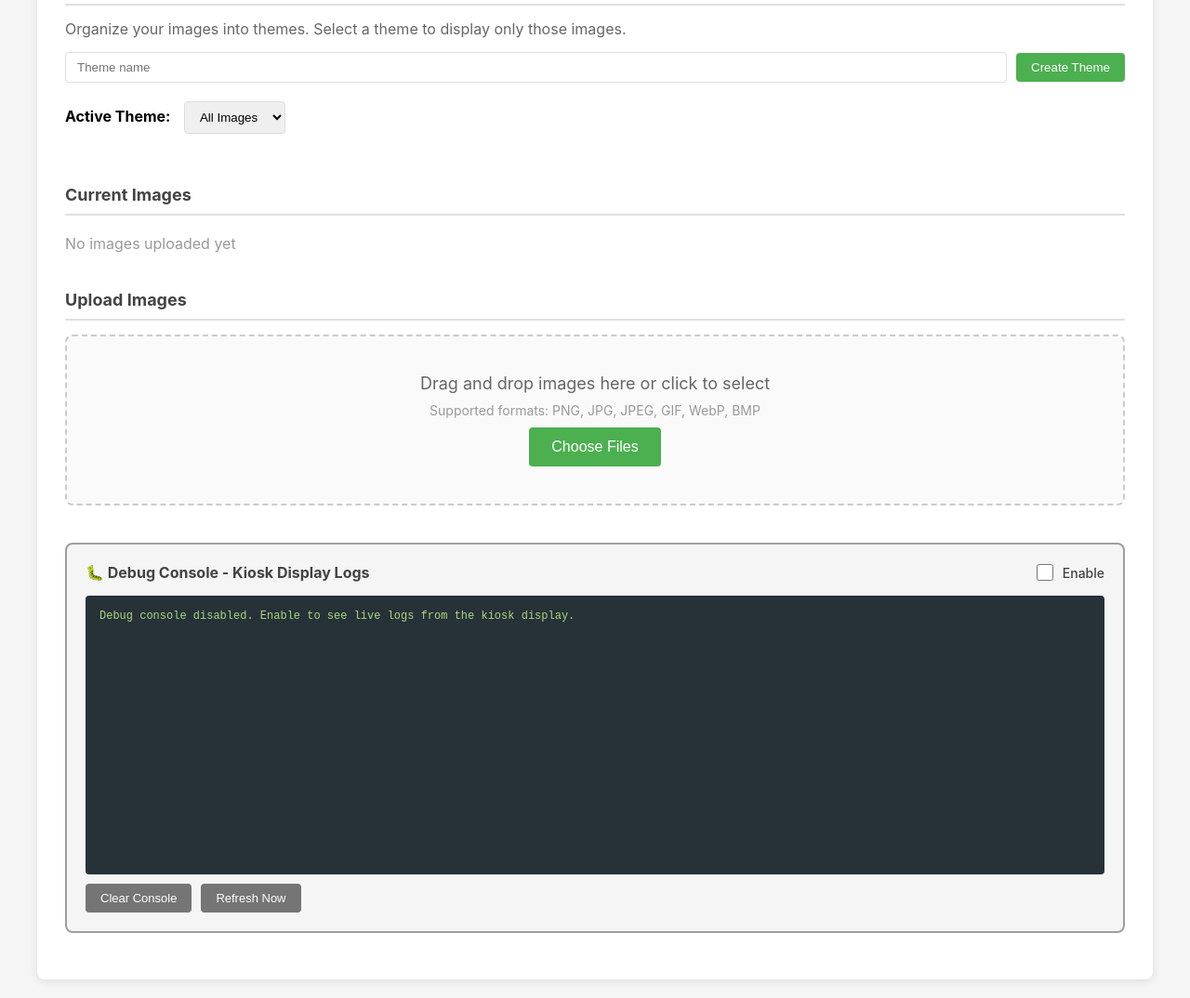
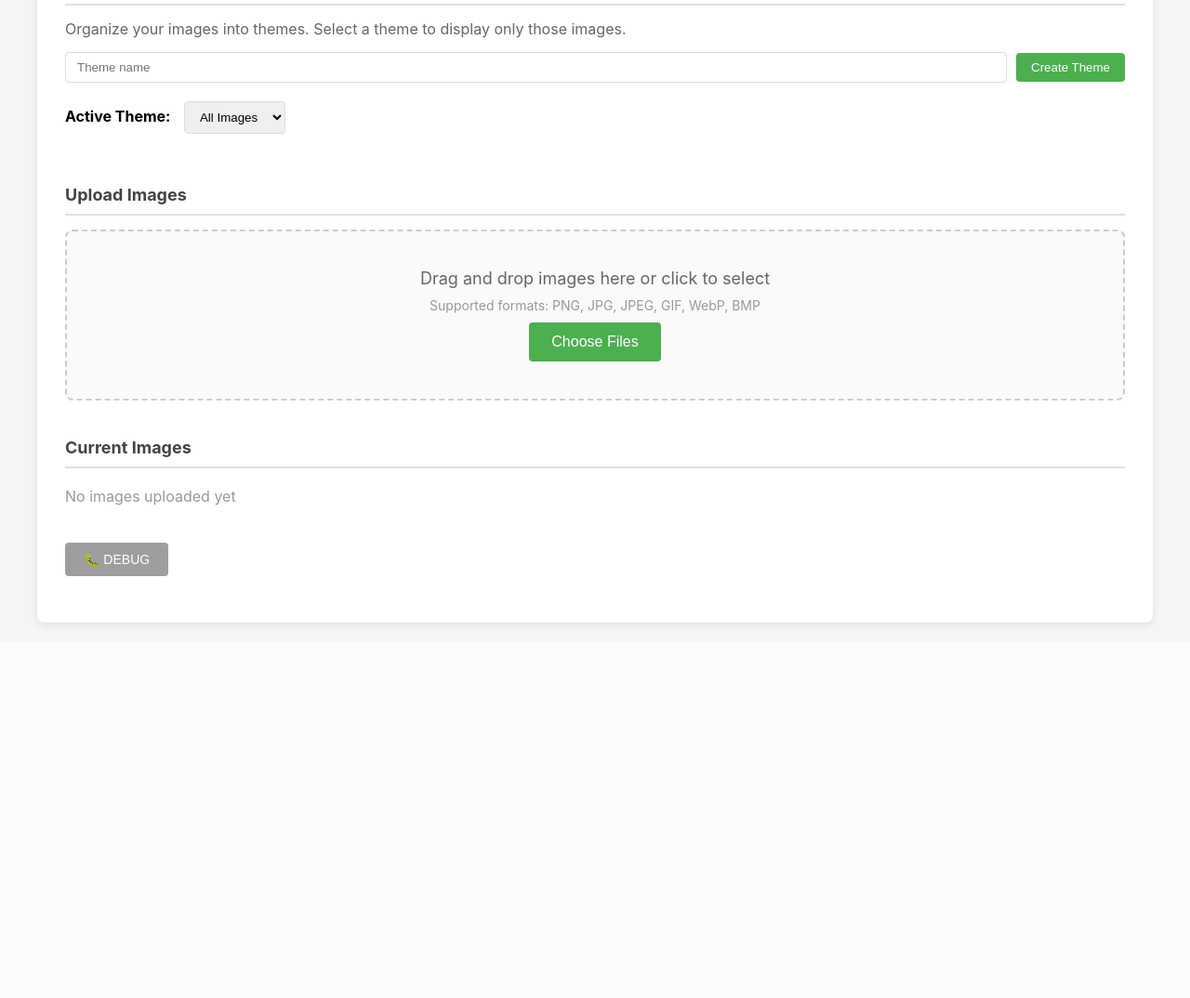
Before and after one commit to yodalf/art-kiosk, a Flask app: page / in a window 1280 px wide. Shown: the part 605-1679 px from the top of the page at 93% size. After the commit the page ends 1280 px from the top, so only its background shows below. Run offline with Flask 3, Linux system fonts and the light colour scheme; data that the repository does not hold is empty.

Commit message:
Enhance management UI: hide debug console behind DEBUG button, reorder sections, and filter images by theme
- Add DEBUG button to toggle debug console visibility
- Move Upload Images section above Current Images section
- Filter Current Images to show only images with selected theme tag
- Add CSS styling for debug toggle button with active state
- Update stats to reflect filtered image count

```diff
--- a/templates/manage.html
+++ b/templates/manage.html
@@ -367,6 +367,30 @@
             box-shadow: 0 0 8px #2196F3;
         }
 
+        .debug-toggle-button {
+            background: #9e9e9e;
+            color: white;
+            padding: 10px 20px;
+            border: none;
+            border-radius: 4px;
+            cursor: pointer;
+            font-size: 14px;
+            font-weight: 500;
+            transition: background 0.3s;
+        }
+
+        .debug-toggle-button:hover {
+            background: #757575;
+        }
+
+        .debug-toggle-button.active {
+            background: #4CAF50;
+        }
+
+        .debug-toggle-button.active:hover {
+            background: #45a049;
+        }
+
         .debug-panel {
             background: #f5f5f5;
             border: 2px solid #9e9e9e;
@@ -588,13 +612,6 @@
         </div>
 
         <div class="section">
-            <h2>Current Images</h2>
-            <div class="image-grid" id="image-grid">
-                <p style="color: #999;">Loading images...</p>
-            </div>
-        </div>
-
-        <div class="section">
             <h2>Upload Images</h2>
             <div class="upload-area" id="upload-area" onclick="document.getElementById('file-input').click()">
                 <p style="font-size: 18px; color: #666; margin-bottom: 10px;">
@@ -610,7 +627,18 @@
             </div>
         </div>
 
-        <div class="debug-panel" id="debug-panel">
+        <div class="section">
+            <h2>Current Images</h2>
+            <div class="image-grid" id="image-grid">
+                <p style="color: #999;">Loading images...</p>
+            </div>
+        </div>
+
+        <div style="margin-bottom: 20px;">
+            <button class="debug-toggle-button" onclick="toggleDebugPanel()">🐛 DEBUG</button>
+        </div>
+
+        <div class="debug-panel" id="debug-panel" style="display: none;">
             <h3>
                 🐛 Debug Console - Kiosk Display Logs
                 <div class="debug-toggle">
@@ -632,6 +660,22 @@
         // Debug console state
         let debugEnabled = false;
         let debugPollInterval = null;
+        let debugPanelVisible = false;
+
+        // Toggle debug panel visibility
+        function toggleDebugPanel() {
+            const panel = document.getElementById('debug-panel');
+            const button = document.querySelector('.debug-toggle-button');
+            debugPanelVisible = !debugPanelVisible;
+
+            if (debugPanelVisible) {
+                panel.style.display = 'block';
+                button.classList.add('active');
+            } else {
+                panel.style.display = 'none';
+                button.classList.remove('active');
+            }
+        }
 
         // Toggle debug console
         function toggleDebug() {
@@ -851,14 +895,28 @@
                     return;
                 }
 
+                // Filter images by active theme
+                let filteredImages = images;
+                if (activeTheme) {
+                    filteredImages = images.filter(image => {
+                        return image.themes && image.themes.includes(activeTheme);
+                    });
+                }
+
+                if (filteredImages.length === 0 && activeTheme) {
+                    grid.innerHTML = '<p style="color: #999;">No images in the selected theme</p>';
+                    updateStats(0, 0);
+                    return;
+                }
+
                 let totalSize = 0;
-                images.forEach(image => {
+                filteredImages.forEach(image => {
                     totalSize += image.size;
                     const card = createImageCard(image);
                     grid.appendChild(card);
                 });
 
-                updateStats(images.length, totalSize);
+                updateStats(filteredImages.length, totalSize);
             } catch (error) {
                 console.error('Error loading images:', error);
                 showMessage('Error loading images', 'error');
```
